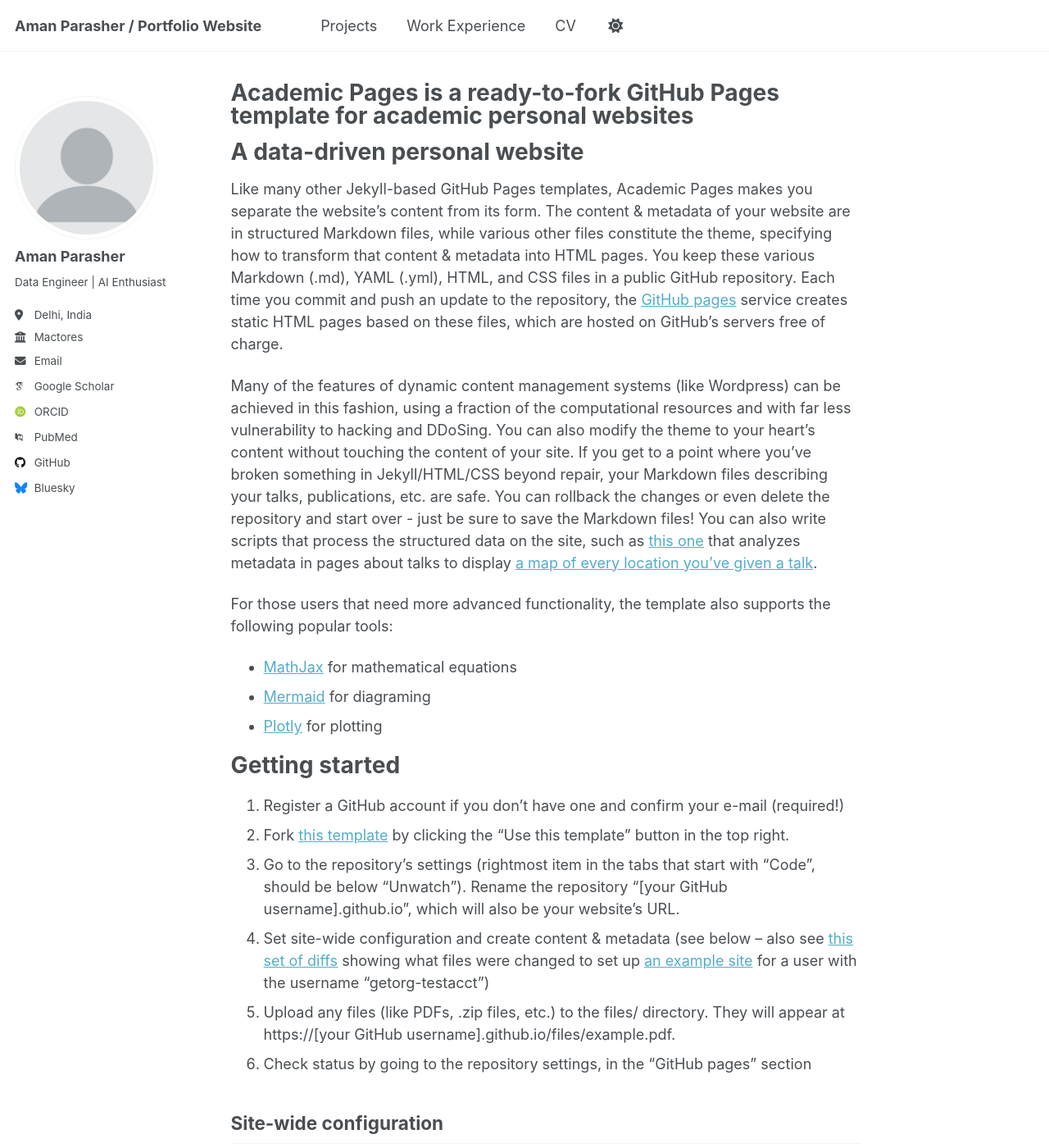
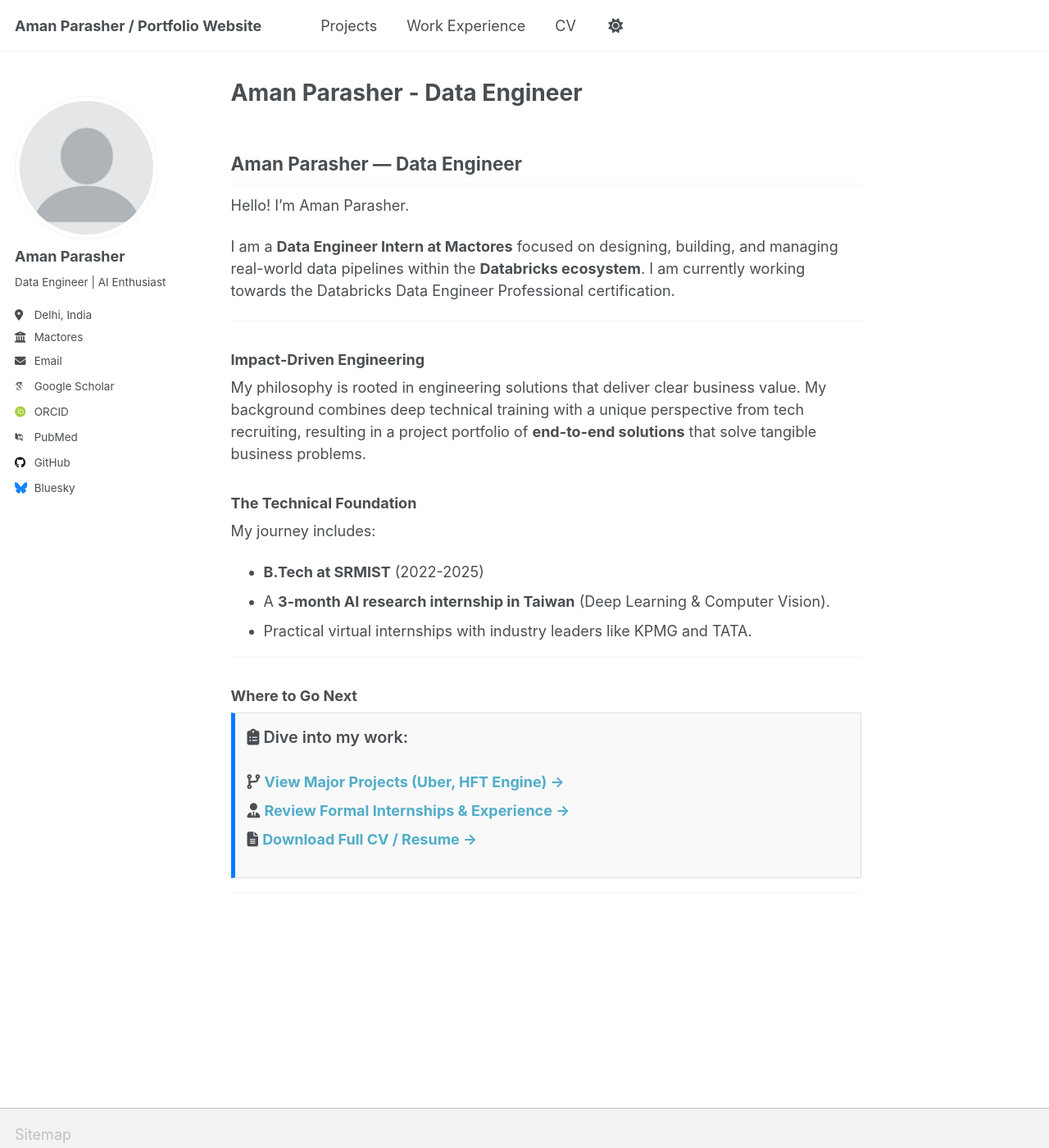
Before and after one commit to amanparasher/amanparasher.github.io, a Jekyll site: the page built from _pages/about.md, in a window 1280 px wide and 1400 px high. Shown: the whole window at 82% size. Built offline with Jekyll 4.4.1, drawn with Linux system fonts in a browser that asks for light colours; some web fonts are replaced; a script that is not in the unit is left out; some of the changed text lies outside the part shown.

Commit message:
updated about page
connected the hyperlink to the respected pages

```diff
--- a/_pages/about.md
+++ b/_pages/about.md
@@ -1,52 +1,125 @@
 ---
 permalink: /
-title: "Academic Pages is a ready-to-fork GitHub Pages template for academic personal websites"
+title: "Aman Parasher - Data Engineer"
 author_profile: true
 redirect_from:
   - /about/
   - /about.html
 ---
 
-A data-driven personal website
-======
-Like many other Jekyll-based GitHub Pages templates, Academic Pages makes you separate the website's content from its form. The content & metadata of your website are in structured Markdown files, while various other files constitute the theme, specifying how to transform that content & metadata into HTML pages. You keep these various Markdown (.md), YAML (.yml), HTML, and CSS files in a public GitHub repository. Each time you commit and push an update to the repository, the [GitHub pages](https://pages.github.com/) service creates static HTML pages based on these files, which are hosted on GitHub's servers free of charge.
+<!-- Hello! I'm Aman Parasher.
 
-Many of the features of dynamic content management systems (like Wordpress) can be achieved in this fashion, using a fraction of the computational resources and with far less vulnerability to hacking and DDoSing. You can also modify the theme to your heart's content without touching the content of your site. If you get to a point where you've broken something in Jekyll/HTML/CSS beyond repair, your Markdown files describing your talks, publications, etc. are safe. You can rollback the changes or even delete the repository and start over - just be sure to save the Markdown files! You can also write scripts that process the structured data on the site, such as [this one](https://github.com/academicpages/academicpages.github.io/blob/master/talkmap.ipynb) that analyzes metadata in pages about talks to display [a map of every location you've given a talk](https://academicpages.github.io/talkmap.html).
+Welcome to my portfolio. I'm a **B.Tech graduate** and a **Data Engineer Intern at Mactores**, where I build and manage real-world data pipelines. I am deeply focused on the **Databricks ecosystem** and am currently pursuing the Databricks Data Engineer Professional certification, having already cleared the Associate level.
 
-For those users that need more advanced functionality, the template also supports the following popular tools:
-- [MathJax](https://www.mathjax.org/) for mathematical equations
-- [Mermaid](https://mermaid.js.org/) for diagraming
-- [Plotly](https://plotly.com/javascript/) for plotting
+My journey to this point was built on a foundation of intensive, hands-on learning during my B.Tech at SRMIST (2022-2025). This included a **3-month AI research internship in Taiwan** (specializing in Deep Learning and Computer Vision) and practical virtual internships with industry leaders like KPMG and TATA.
 
-Getting started
-======
-1. Register a GitHub account if you don't have one and confirm your e-mail (required!)
-1. Fork [this template](https://github.com/academicpages/academicpages.github.io) by clicking the "Use this template" button in the top right.
-1. Go to the repository's settings (rightmost item in the tabs that start with "Code", should be below "Unwatch"). Rename the repository "[your GitHub username].github.io", which will also be your website's URL.
-1. Set site-wide configuration and create content & metadata (see below -- also see [this set of diffs](https://archive.is/3TPas) showing what files were changed to set up [an example site](https://getorg-testacct.github.io) for a user with the username "getorg-testacct")
-1. Upload any files (like PDFs, .zip files, etc.) to the files/ directory. They will appear at https://[your GitHub username].github.io/files/example.pdf.
-1. Check status by going to the repository settings, in the "GitHub pages" section
+This hands-on engineering experience is complemented by my unique background in tech recruiting, giving me a rare perspective on how to build data solutions that deliver real business value. This portfolio is a showcase of that philosophy. Here you'll find end-to-end projects that solve real, recognizable business problems.
 
-Site-wide configuration
-------
-The main configuration file for the site is in the base directory in [_config.yml](https://github.com/academicpages/academicpages.github.io/blob/master/_config.yml), which defines the content in the sidebars and other site-wide features. You will need to replace the default variables with ones about yourself and your site's github repository. The configuration file for the top menu is in [_data/navigation.yml](https://github.com/academicpages/academicpages.github.io/blob/master/_data/navigation.yml). For example, if you don't have a portfolio or blog posts, you can remove those items from that navigation.yml file to remove them from the header.
+---
 
-Create content & metadata
-------
-For site content, there is one Markdown file for each type of content, which are stored in directories like _publications, _talks, _posts, _teaching, or _pages. For example, each talk is a Markdown file in the [_talks directory](https://github.com/academicpages/academicpages.github.io/tree/master/_talks). At the top of each Markdown file is structured data in YAML about the talk, which the theme will parse to do lots of cool stuff. The same structured data about a talk is used to generate the list of talks on the [Talks page](https://academicpages.github.io/talks), each [individual page](https://academicpages.github.io/talks/2012-03-01-talk-1) for specific talks, the talks section for the [CV page](https://academicpages.github.io/cv), and the [map of places you've given a talk](https://academicpages.github.io/talkmap.html) (if you run this [python file](https://github.com/academicpages/academicpages.github.io/blob/master/talkmap.py) or [Jupyter notebook](https://github.com/academicpages/academicpages.github.io/blob/master/talkmap.ipynb), which creates the HTML for the map based on the contents of the _talks directory).
+### **Explore My Portfolio**
 
-**Markdown generator**
+To understand my progression and see all my certifications, please see my **[Tech Journey](/tech-journey/)**.
 
-The repository includes [a set of Jupyter notebooks](https://github.com/academicpages/academicpages.github.io/tree/master/markdown_generator
-) that converts a CSV containing structured data about talks or presentations into individual Markdown files that will be properly formatted for the Academic Pages template. The sample CSVs in that directory are the ones I used to create my own personal website at stuartgeiger.com. My usual workflow is that I keep a spreadsheet of my publications and talks, then run the code in these notebooks to generate the Markdown files, then commit and push them to the GitHub repository.
+To see my major projects (including the Uber Surge Pricing Pipeline and HFT Backtesting Engine on Databricks), please explore my **[Projects](/portfolio/)**.
 
-How to edit your site's GitHub repository
-------
-Many people use a git client to create files on their local computer and then push them to GitHub's servers. If you are not familiar with git, you can directly edit these configuration and Markdown files directly in the github.com interface. Navigate to a file (like [this one](https://github.com/academicpages/academicpages.github.io/blob/master/_talks/2012-03-01-talk-1.md) and click the pencil icon in the top right of the content preview (to the right of the "Raw | Blame | History" buttons). You can delete a file by clicking the trashcan icon to the right of the pencil icon. You can also create new files or upload files by navigating to a directory and clicking the "Create new file" or "Upload files" buttons.
+To learn about my formal internships and research, you can visit my **[Experience section](/work-experience/)**.
 
-Example: editing a Markdown file for a talk
-![Editing a Markdown file for a talk](/images/editing-talk.png)
+To have a quick review of my whole portfolio, please see my **[CV/Resume](/cv/)**.
 
-For more info
-------
-More info about configuring Academic Pages can be found in [the guide](https://academicpages.github.io/markdown/), the [growing wiki](https://github.com/academicpages/academicpages.github.io/wiki), and you can always [ask a question on GitHub](https://github.com/academicpages/academicpages.github.io/discussions). The [guides for the Minimal Mistakes theme](https://mmistakes.github.io/minimal-mistakes/docs/configuration/) (which this theme was forked from) might also be helpful.
+---
+Please excuse any dead links or 404 errors; this website is a living document and constantly under construction as I build new things! -->
+
+
+
+
+
+<!-- 2nd one -->
+<!--
+## 👋 Hello! I'm Aman Parasher
+
+**Data Engineer** $\mid$ **Databricks Ecosystem** $\mid$ **Cloud & AI Enthusiast**
+<br>
+<i class="fas fa-database" aria-hidden="true"></i> &nbsp; Data Pipelines &nbsp;&nbsp;
+<i class="fab fa-python" aria-hidden="true"></i> &nbsp; Python/SQL &nbsp;&nbsp;
+<i class="fas fa-certificate" aria-hidden="true"></i> &nbsp; Databricks Certified
+<br>
+
+---
+
+## 💡 My Focus: Real-World Value
+
+Welcome to my portfolio. I'm a **B.Tech graduate** and a **Data Engineer Intern at Mactores**, where I build and manage real-world data pipelines. I am deeply focused on the Databricks ecosystem and am currently pursuing the Data Engineer Professional certification.
+
+This portfolio is a showcase of my philosophy: I build **end-to-end projects** that solve real, recognizable business problems.
+
+## 🚀 The Foundation: Engineering & Research
+
+My journey was built on intensive, hands-on learning during my B.Tech at SRMIST (2022-2025). This included a **3-month AI research internship in Taiwan** and practical virtual internships with industry leaders like KPMG and TATA.
+
+### Primary Pages
+
+Navigate the portfolio using these quick links:
+
+* **[Projects](/portfolio/) &rarr;**: See major work, including the Uber Surge Pricing Pipeline and HFT Backtesting Engine on Databricks.
+* **[Experience](/work-experience/) &rarr;**: Review formal internships, research, and my unique background in tech recruiting.
+* **[CV/Resume](/cv/) &rarr;**: A quick, comprehensive review of my whole portfolio and tech journey.
+
+---
+
+ -->
+
+
+
+
+<!-- 3rd one -->
+
+## Aman Parasher — Data Engineer
+
+Hello! I'm Aman Parasher.
+
+I am a **Data Engineer Intern at Mactores** focused on designing, building, and managing real-world data pipelines within the **Databricks ecosystem**. I am currently working towards the Databricks Data Engineer Professional certification.
+
+---
+
+### **Impact-Driven Engineering**
+
+My philosophy is rooted in engineering solutions that deliver clear business value. My background combines deep technical training with a unique perspective from tech recruiting, resulting in a project portfolio of **end-to-end solutions** that solve tangible business problems.
+
+### **The Technical Foundation**
+
+My journey includes:
+* **B.Tech at SRMIST** (2022-2025)
+* A **3-month AI research internship in Taiwan** (Deep Learning & Computer Vision).
+* Practical virtual internships with industry leaders like KPMG and TATA.
+
+---
+
+### Where to Go Next
+
+<div style="padding: 15px; border: 1px solid #ddd; border-left: 5px solid #007BFF; background-color: #f9f9f9;">
+    <p style="margin-top: 0; font-size: 1.1em; font-weight: 600;">
+        <i class="fas fa-clipboard-list" aria-hidden="true"></i> Dive into my work:
+    </p>
+    <ul style="list-style-type: none; padding-left: 0;">
+        <li style="margin-bottom: 8px;">
+            <i class="fas fa-code-branch" aria-hidden="true"></i>
+            <a href="/portfolio/" style="font-weight: bold; text-decoration: none;">
+                View Major Projects (Uber, HFT Engine) &rarr;
+            </a>
+        </li>
+        <li style="margin-bottom: 8px;">
+            <i class="fas fa-user-tie" aria-hidden="true"></i>
+            <a href="/year-archive/" style="font-weight: bold; text-decoration: none;">
+                Review Formal Internships & Experience &rarr;
+            </a>
+        </li>
+        <li style="margin-bottom: 8px;">
+            <i class="fas fa-file-alt" aria-hidden="true"></i>
+            <a href="/cv/" style="font-weight: bold; text-decoration: none;">
+                Download Full CV / Resume &rarr;
+            </a>
+        </li>
+    </ul>
+</div>
+---
```
